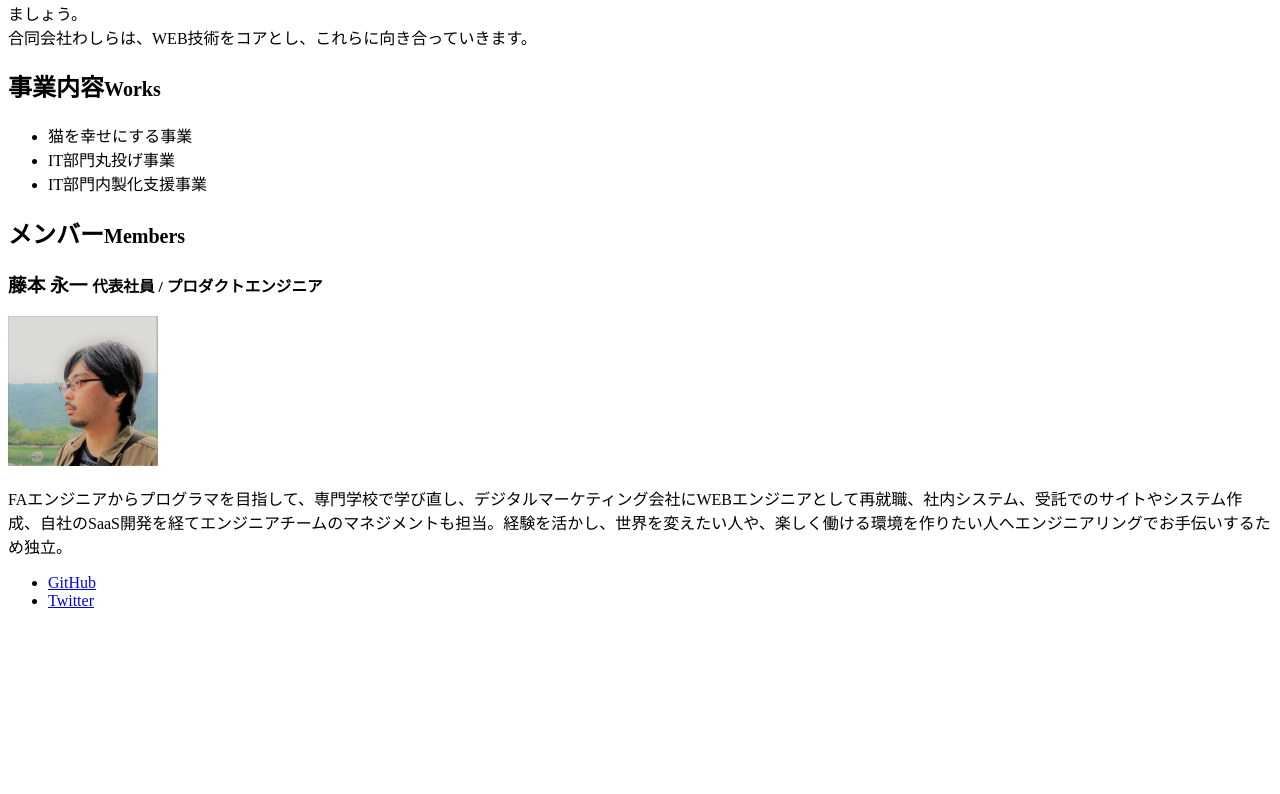
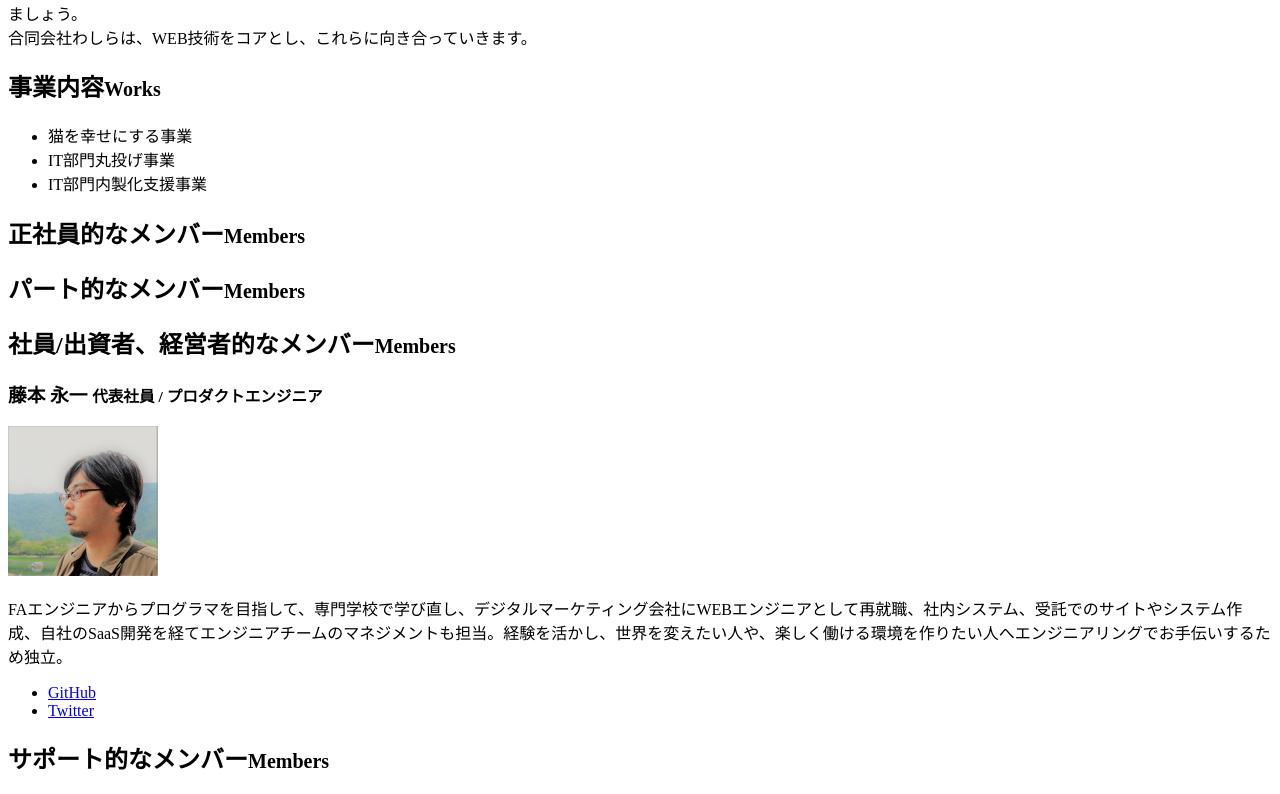
Before and after one commit to washira-co/web-washira.co, a Nuxt app: page / in a window 1280 px wide. Shown: the part 309-1103 px from the top of the page. Before the commit the page ends 935 px from the top, so only its background shows below. Built offline with nearby package versions, Linux system fonts and the light colour scheme.

Commit message:
メンバー細分化

```diff
--- a/pages/index.vue
+++ b/pages/index.vue
@@ -28,7 +28,11 @@
     </div>
 
     <div>
-      <h2>メンバー<small>Members</small></h2>
+      <h2>正社員的なメンバー<small>Members</small></h2>
+      <div></div>
+      <h2>パート的なメンバー<small>Members</small></h2>
+      <div></div>
+      <h2>社員/出資者、経営者的なメンバー<small>Members</small></h2>
       <div>
         <h3>藤本 永一 <small>代表社員 / プロダクトエンジニア</small></h3>
         <img src="/img/members/001-001.png" width="150" />
@@ -37,13 +41,17 @@
         </p>
         <ul>
           <li>
-            <a href="https://github.com/eiichi-worker" target="_blank">GitHub</a>
+            <a href="https://github.com/eiichi-worker" target="_blank"
+              >GitHub</a
+            >
           </li>
           <li>
             <a href="https://twitter.com/EiichiCat" target="_blank">Twitter</a>
           </li>
         </ul>
       </div>
+      <h2>サポート的なメンバー<small>Members</small></h2>
+      <div></div>
     </div>
   </div>
 </template>
```
